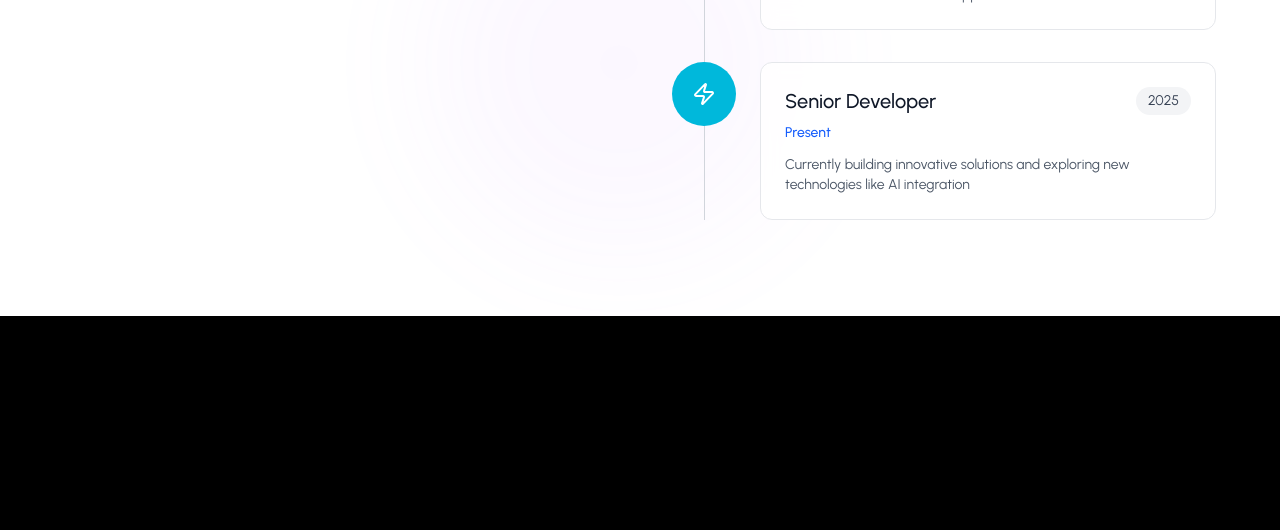
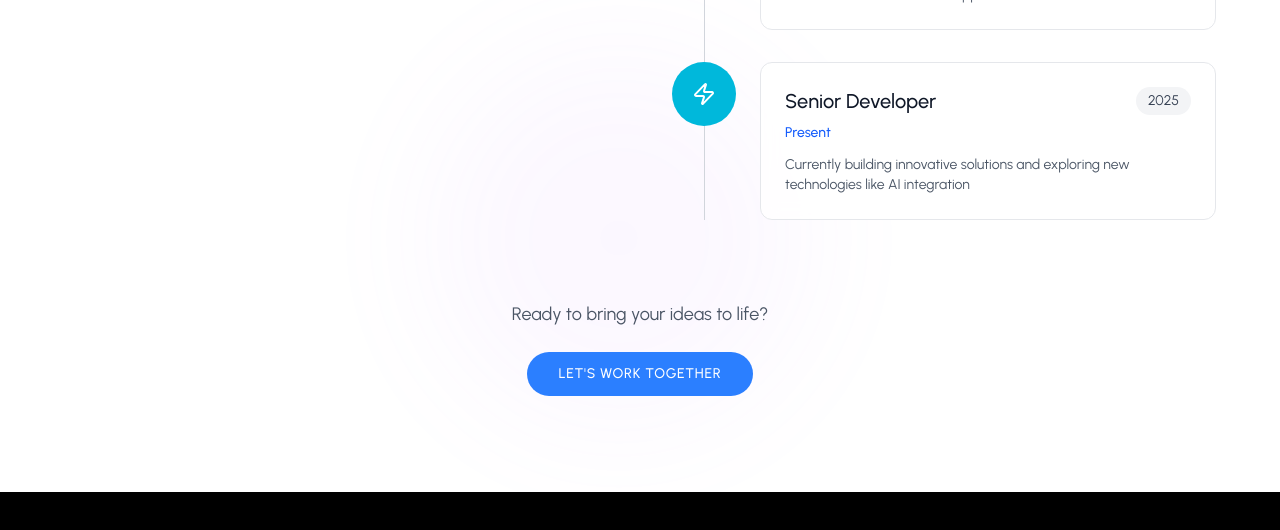
Before and after one commit to rhizaqi/WEB-Portfolio, a React (Vite) app in the folder dev-portfolio/: page / in a window 1280 px wide. Shown: the part 4812-5342 px from the top of the page. Built offline with nearby package versions, Linux system fonts and the light colour scheme.

Commit message:
feat: finishing about section

```diff
--- a/dev-portfolio/src/components/sections/AboutSection.jsx
+++ b/dev-portfolio/src/components/sections/AboutSection.jsx
@@ -71,7 +71,6 @@
       </motion.div>
 
       <div className="max-w-6xl mx-auto relative z-10">
-
         {/* Section Header */}
         <motion.div
           initial="hidden"
@@ -264,7 +263,35 @@
             </div>
           </motion.div>
         </div>
+
         {/* Call to Action */}
+        <motion.div
+          initial="hidden"
+          animate={isInView ? "visible" : "hidden"}
+          variants={containerVariants}
+          className="text-center mt-20"
+        >
+          <motion.div
+            variants={itemVariants}
+            className="flex flex-col items-center space-y-6"
+          >
+            <p
+              className={`text-lg ${
+                isDarkMode ? "text-gray-400" : "text-gray-600"
+              }`}
+            >
+              Ready to bring your ideas to life?
+            </p>
+
+            <motion.button
+              whileHover={{ y: -2, scale: 1.05 }}
+              whileTap={{ scale: 0.98 }}
+              className="bg-blue-500 hover:bg-blue-600 text-white px-8 py-3 rounded-full text-sm uppercase tracking-wider font-medium transition-all duration-300"
+            >
+              Let's Work Together
+            </motion.button>
+          </motion.div>
+        </motion.div>
       </div>
     </section>
   );
```
